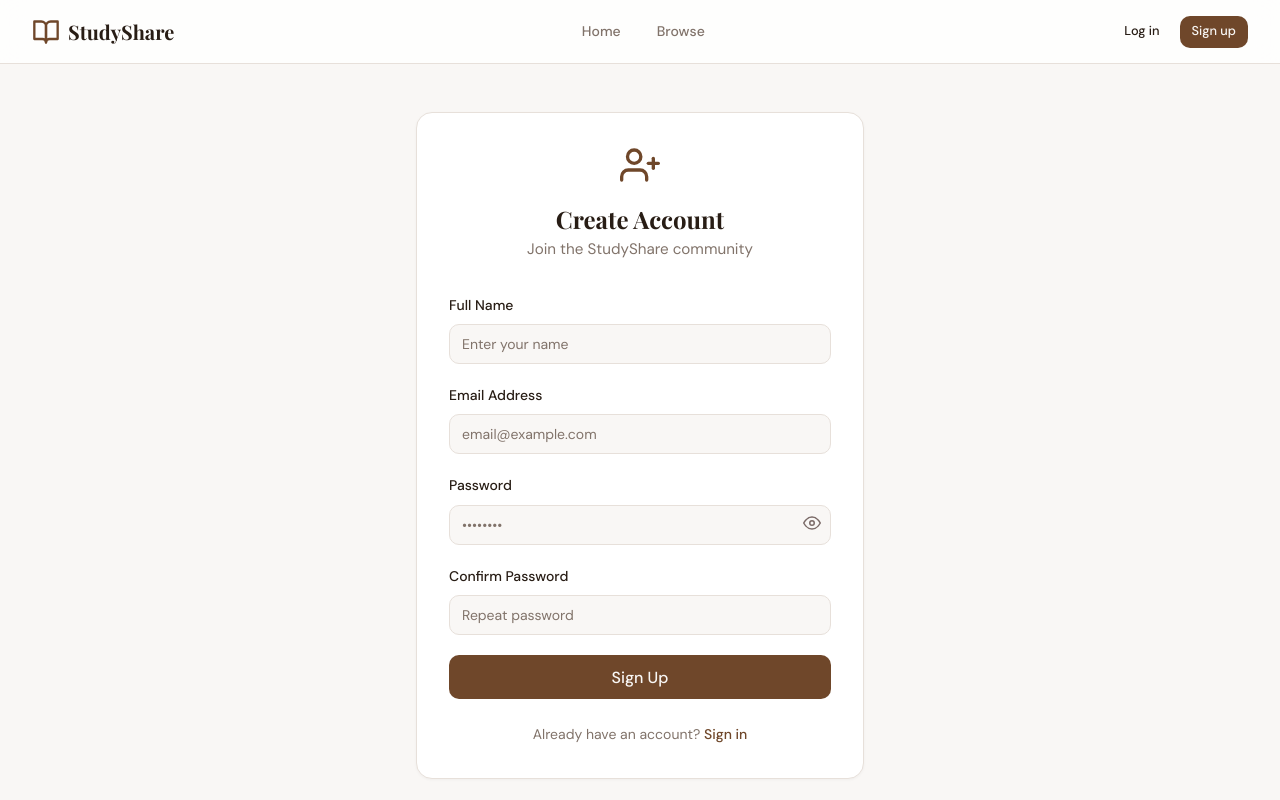
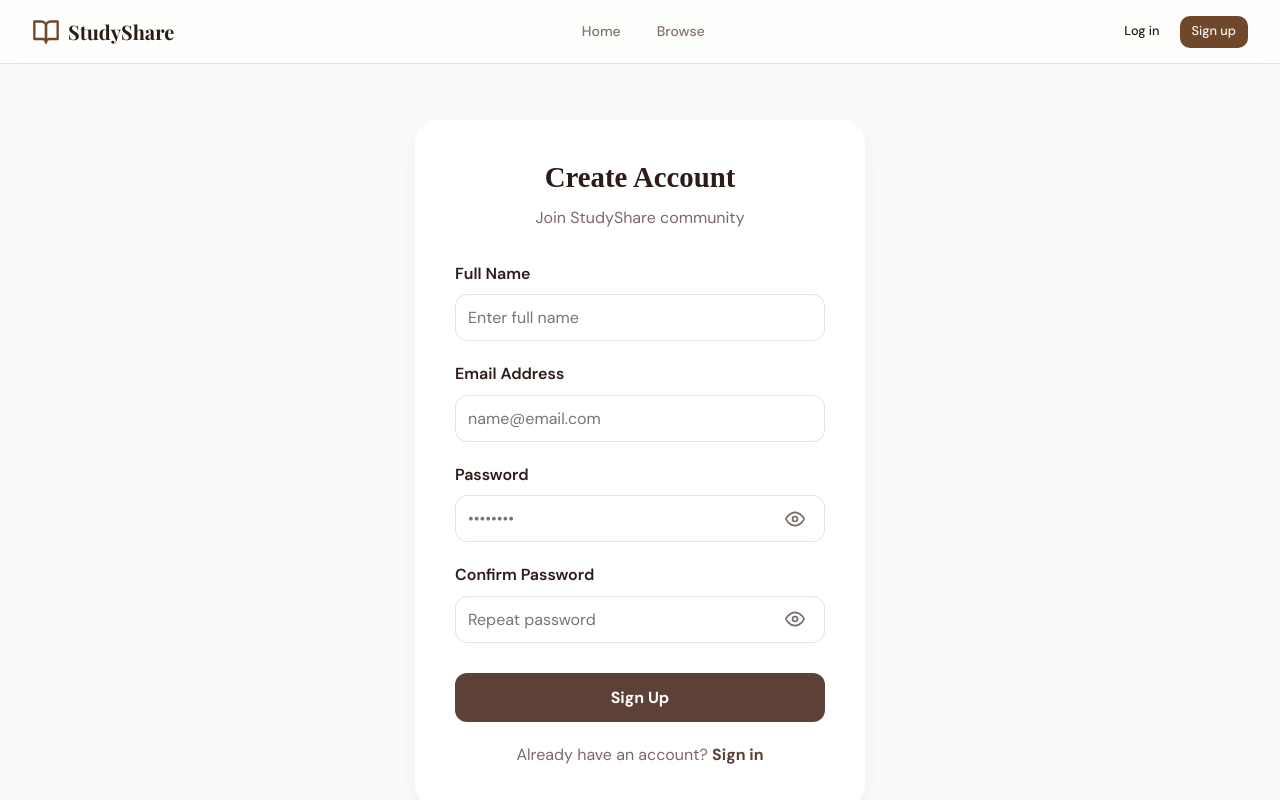
Before and after one commit to Nimish220/StudyShare, a React (Vite) app in the folder client/: page /signup in a window 1280 px wide. Shown: the top 800 px of the page. Built offline with nearby package versions, Linux system fonts and the light colour scheme.

Commit message:
added eye icon for confirm password

```diff
--- a/client/src/pages/Signup.jsx
+++ b/client/src/pages/Signup.jsx
@@ -10,127 +10,157 @@ const Signup = () => {
         confirmPassword: ''
     });
     const [showPassword, setShowPassword] = useState(false);
+    const [showConfirmPassword, setShowConfirmPassword] = useState(false);
     const [loading, setLoading] = useState(false);
     const navigate = useNavigate();
 
     const handleSubmit = async (e) => {
         e.preventDefault();
-
-        // 1. Validation: Match Passwords
         if (formData.password !== formData.confirmPassword) {
             return alert("Passwords do not match!");
         }
 
         setLoading(true);
         try {
-            // 2. Send data to Backend
-            // Note: We send 'student' as the default role to match your MySQL ENUM
             await axios.post(`${import.meta.env.VITE_API_URL}/api/auth/register`, {
                 username: formData.username,
                 email: formData.email,
                 password: formData.password,
                 role: 'student'
             });
-
-            alert("Account created successfully! Please login.");
+            alert("Account created! Redirecting to login...");
             navigate('/login');
         } catch (err) {
-            console.error(err);
-            alert(err.response?.data?.message || "Signup failed. Try a different email.");
+            alert(err.response?.data?.message || "Signup failed");
         } finally {
             setLoading(false);
         }
     };
 
+    const EyeIcon = ({ visible }) => visible ? (
+        <svg width="20" height="20" viewBox="0 0 24 24" fill="none" stroke="currentColor" strokeWidth="2" strokeLinecap="round" strokeLinejoin="round"><path d="M17.94 17.94A10.07 10.07 0 0 1 12 20c-7 0-11-8-11-8a18.45 18.45 0 0 1 5.06-5.94M9.9 4.24A9.12 9.12 0 0 1 12 4c7 0 11 8 11 8a18.5 18.5 0 0 1-2.16 3.19m-6.72-1.07a3 3 0 1 1-4.24-4.24"></path><line x1="1" y1="1" x2="23" y2="23"></line></svg>
+    ) : (
+        <svg width="20" height="20" viewBox="0 0 24 24" fill="none" stroke="currentColor" strokeWidth="2" strokeLinecap="round" strokeLinejoin="round"><path d="M1 12s4-8 11-8 11 8 11 8-4 8-11 8-11-8-11-8z"></path><circle cx="12" cy="12" r="3"></circle></svg>
+    );
+
+    const toggleBtnStyle = {
+        position: 'absolute',
+        right: '12px',
+        top: '50%',
+        transform: 'translateY(-50%)',
+        background: 'none',
+        border: 'none',
+        cursor: 'pointer',
+        color: '#7a6a67',
+        display: 'flex',
+        alignItems: 'center',
+        padding: '8px' // Larger touch target for mobile
+    };
+
     return (
-        <div className="auth-wrapper">
-            <div className="auth-card">
-                <div className="auth-header">
-                    <div className="icon">
-                        <svg width="24" height="24" viewBox="0 0 24 24" fill="none" stroke="currentColor" strokeWidth="2" strokeLinecap="round" strokeLinejoin="round">
-                            <path d="M16 21v-2a4 4 0 0 0-4-4H5a4 4 0 0 0-4 4v2" />
-                            <circle cx="8.5" cy="7" r="4" />
-                            <line x1="20" y1="8" x2="20" y2="14" />
-                            <line x1="23" y1="11" x2="17" y2="11" />
-                        </svg>
-                    </div>
-                    <h1>Create Account</h1>
-                    <p>Join the StudyShare community</p>
+        <div style={{
+            minHeight: '100vh',
+            display: 'flex',
+            alignItems: 'center',
+            justifyContent: 'center',
+            padding: '20px',
+            backgroundColor: '#FCFAF9'
+        }}>
+            <div style={{
+                background: 'white',
+                padding: 'clamp(20px, 5vw, 40px)',
+                borderRadius: '24px',
+                width: '100%',
+                maxWidth: '450px',
+                boxShadow: '0 10px 25px rgba(0,0,0,0.05)'
+            }}>
+                <div style={{ textAlign: 'center', marginBottom: '30px' }}>
+                    <h1 style={{ fontSize: '1.8rem', color: '#2C1B18', fontFamily: 'serif', margin: '0 0 10px 0' }}>Create Account</h1>
+                    <p style={{ color: '#7A6A67', margin: 0 }}>Join StudyShare community</p>
                 </div>
 
                 <form onSubmit={handleSubmit}>
-                    <div className="form-group">
-                        <label>Full Name</label>
+                    <div style={{ marginBottom: '20px' }}>
+                        <label style={{ display: 'block', marginBottom: '8px', fontWeight: '600', color: '#2C1B18' }}>Full Name</label>
                         <input
                             type="text"
-                            className="form-control"
-                            placeholder="Enter your name"
+                            style={{ width: '100%', padding: '12px', borderRadius: '12px', border: '1px solid #E8E2E0', fontSize: '16px' }}
+                            placeholder="Enter full name"
                             value={formData.username}
                             onChange={(e) => setFormData({...formData, username: e.target.value})}
                             required
                         />
                     </div>
 
-                    <div className="form-group">
-                        <label>Email Address</label>
+                    <div style={{ marginBottom: '20px' }}>
+                        <label style={{ display: 'block', marginBottom: '8px', fontWeight: '600', color: '#2C1B18' }}>Email Address</label>
                         <input
                             type="email"
-                            className="form-control"
-                            placeholder="email@example.com"
+                            style={{ width: '100%', padding: '12px', borderRadius: '12px', border: '1px solid #E8E2E0', fontSize: '16px' }}
+                            placeholder="name@email.com"
                             value={formData.email}
                             onChange={(e) => setFormData({...formData, email: e.target.value})}
                             required
                         />
                     </div>
 
-                    <div className="form-group">
-                        <label>Password</label>
+                    <div style={{ marginBottom: '20px' }}>
+                        <label style={{ display: 'block', marginBottom: '8px', fontWeight: '600', color: '#2C1B18' }}>Password</label>
                         <div style={{ position: 'relative' }}>
                             <input
                                 type={showPassword ? "text" : "password"}
-                                className="form-control"
+                                style={{ width: '100%', padding: '12px 45px 12px 12px', borderRadius: '12px', border: '1px solid #E8E2E0', fontSize: '16px' }}
                                 placeholder="••••••••"
                                 value={formData.password}
                                 onChange={(e) => setFormData({...formData, password: e.target.value})}
                                 required
-                                style={{ paddingRight: '40px' }}
                             />
-                            <button
-                                type="button"
-                                onClick={() => setShowPassword(!showPassword)}
-                                style={{ position: 'absolute', right: '10px', top: '50%', transform: 'translateY(-50%)', background: 'none', border: 'none', cursor: 'pointer', color: '#7a6a67' }}
-                            >
-                                {showPassword ? (
-                                    <svg width="18" height="18" viewBox="0 0 24 24" fill="none" stroke="currentColor" strokeWidth="2"><path d="M17.94 17.94A10.07 10.07 0 0 1 12 20c-7 0-11-8-11-8a18.45 18.45 0 0 1 5.06-5.94M9.9 4.24A9.12 9.12 0 0 1 12 4c7 0 11 8 11 8a18.5 18.5 0 0 1-2.16 3.19m-6.72-1.07a3 3 0 1 1-4.24-4.24"></path><line x1="1" y1="1" x2="23" y2="23"></line></svg>
-                                ) : (
-                                    <svg width="18" height="18" viewBox="0 0 24 24" fill="none" stroke="currentColor" strokeWidth="2"><path d="M1 12s4-8 11-8 11 8 11 8-4 8-11 8-11-8-11-8z"></path><circle cx="12" cy="12" r="3"></circle></svg>
-                                )}
+                            <button type="button" onClick={() => setShowPassword(!showPassword)} style={toggleBtnStyle}>
+                                <EyeIcon visible={showPassword} />
                             </button>
                         </div>
                     </div>
 
-                    <div className="form-group">
-                        <label>Confirm Password</label>
+                    <div style={{ marginBottom: '30px' }}>
+                        <label style={{ display: 'block', marginBottom: '8px', fontWeight: '600', color: '#2C1B18' }}>Confirm Password</label>
+                        <div style={{ position: 'relative' }}>
                             <input
-                            type="password"
-                            className="form-control"
+                                type={showConfirmPassword ? "text" : "password"}
+                                style={{ width: '100%', padding: '12px 45px 12px 12px', borderRadius: '12px', border: '1px solid #E8E2E0', fontSize: '16px' }}
                                 placeholder="Repeat password"
                                 value={formData.confirmPassword}
                                 onChange={(e) => setFormData({...formData, confirmPassword: e.target.value})}
                                 required
                             />
+                            <button type="button" onClick={() => setShowConfirmPassword(!showConfirmPassword)} style={toggleBtnStyle}>
+                                <EyeIcon visible={showConfirmPassword} />
+                            </button>
+                        </div>
                     </div>
 
                     <button
                         type="submit"
-                        className="btn btn-primary btn-lg btn-full"
                         disabled={loading}
+                        style={{
+                            width: '100%',
+                            padding: '14px',
+                            borderRadius: '12px',
+                            border: 'none',
+                            backgroundColor: '#5D4037',
+                            color: 'white',
+                            fontWeight: 'bold',
+                            fontSize: '1rem',
+                            cursor: loading ? 'not-allowed' : 'pointer',
+                            opacity: loading ? 0.7 : 1
+                        }}
                     >
                         {loading ? "Creating Account..." : "Sign Up"}
                     </button>
                 </form>
 
-                <p className="auth-footer">Already have an account? <Link to="/login">Sign in</Link></p>
+                <p style={{ textAlign: 'center', marginTop: '20px', color: '#7A6A67' }}>
+                    Already have an account? <Link to="/login" style={{ color: '#5D4037', fontWeight: 'bold', textDecoration: 'none' }}>Sign in</Link>
+                </p>
             </div>
         </div>
     );
```
Lines whose indentation alone changed are shown as unchanged.
